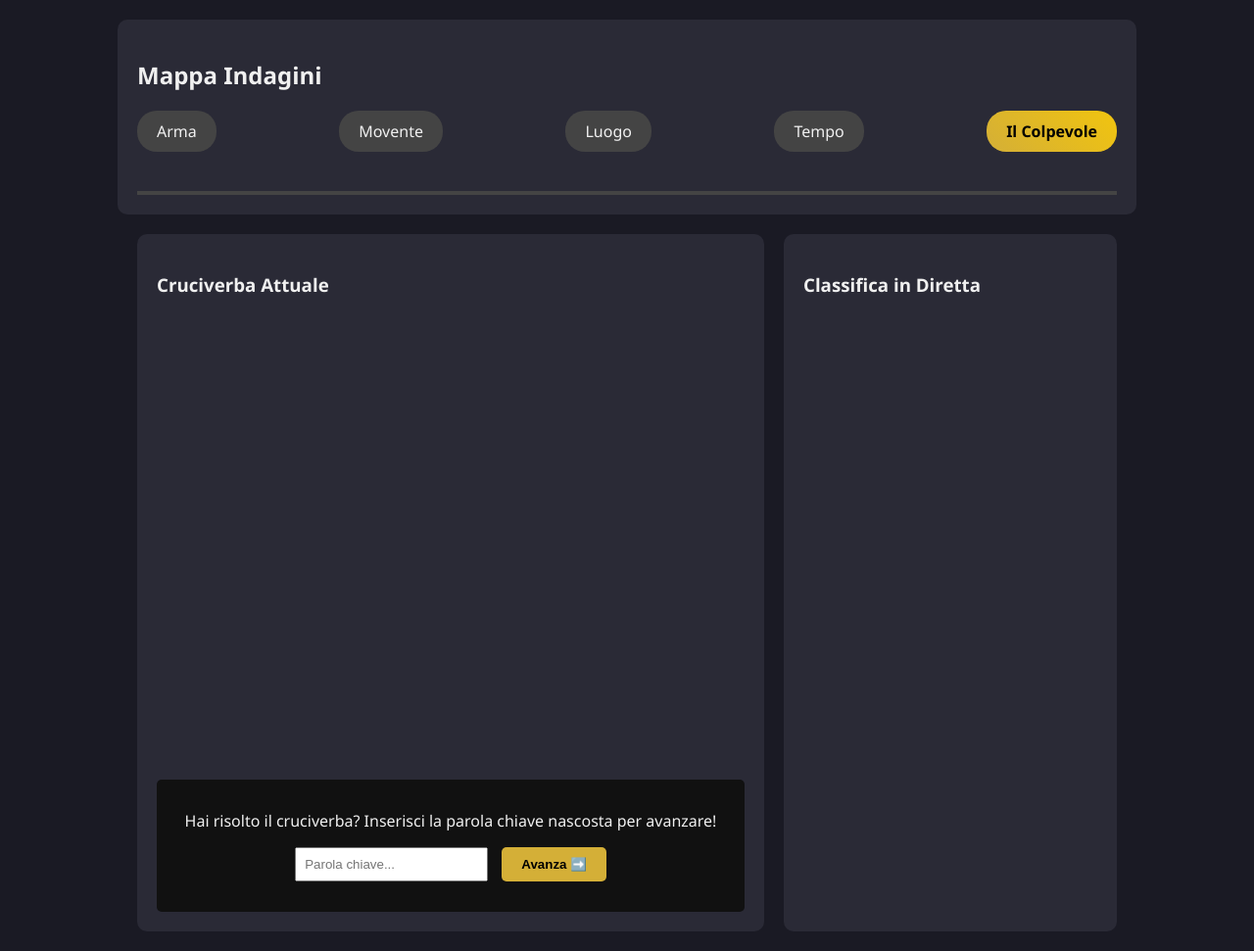
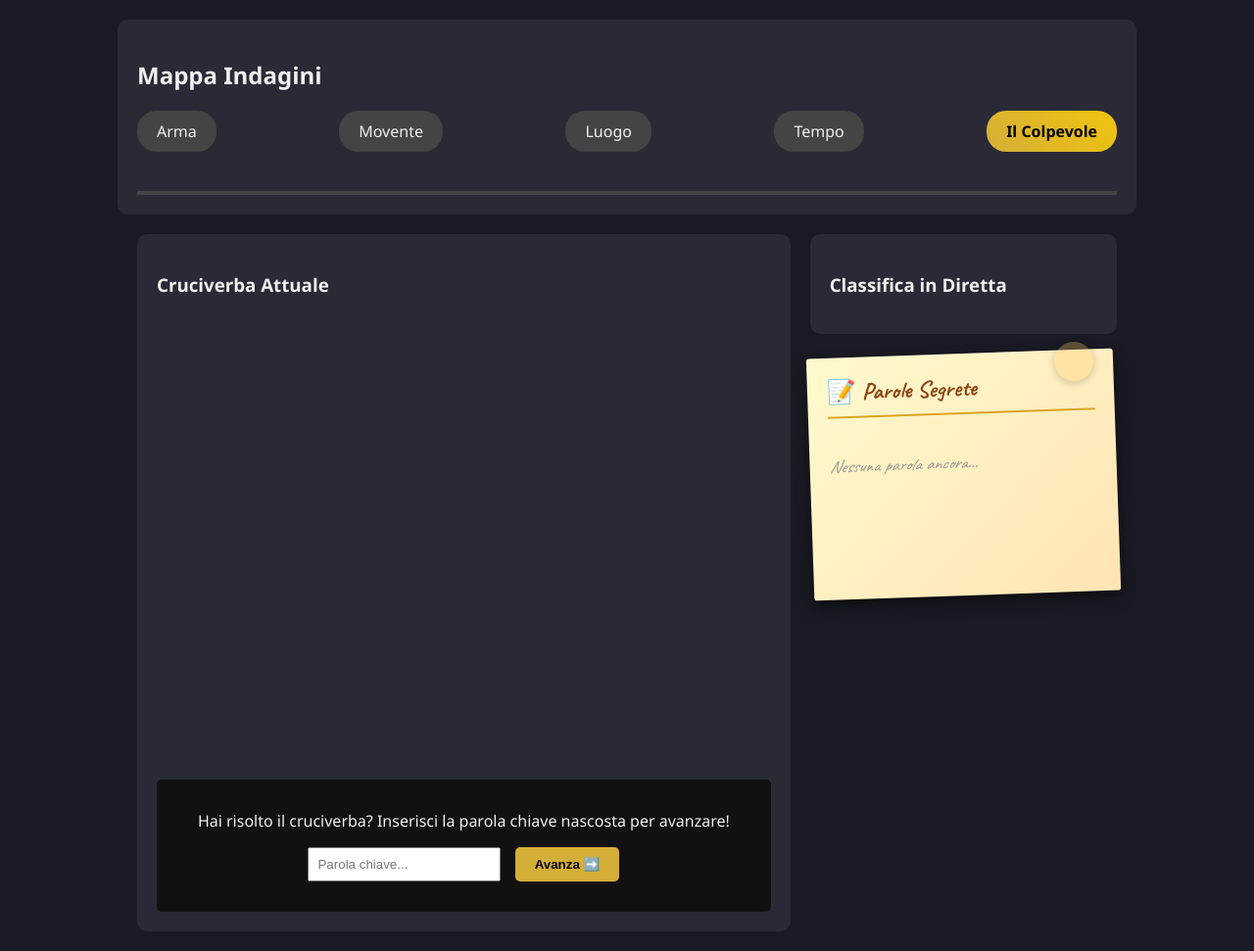
Before and after one commit to liuk3/progetto-tecnologie-didattiche, a Flask app: page /game in a window 1280 px wide. Shown: the whole page at 98% size. Run offline with Flask 3, Linux system fonts and the light colour scheme; the visitor is signed in with stand-in values (Sample User, id 1); some libraries are stand-ins or nearby versions.

Commit message:
aggiunto post-it
(ancora da aggiustare e mettere bene a posto)

```diff
--- a/static/js/game.js
+++ b/static/js/game.js
@@ -7,11 +7,66 @@ const PUZZLE_URLS = [
     "https://puzzel.org/it/cruciverba/tuo-id-5"  // 5. Assassino (Pergamena)
 ];
 
+const STEP_NAMES = [
+    "Arma",
+    "Movente",
+    "Luogo",
+    "Tempo",
+    "Colpevole"
+];
+
+// Salva le parole segrete nel localStorage
+function saveSecretWords(words) {
+    localStorage.setItem('secretWords', JSON.stringify(words));
+}
+
+// Carica le parole segrete dal localStorage
+function loadSecretWords() {
+    const words = localStorage.getItem('secretWords');
+    return words ? JSON.parse(words) : [];
+}
+
+// Aggiunge una parola segreta al post-it
+function addSecretWordToSticky(word, step) {
+    const content = document.getElementById('sticky-note-content');
+    const words = loadSecretWords();
+
+    const stepName = step < STEP_NAMES.length ? STEP_NAMES[step] : `Step ${step + 1}`;
+    const fullEntry = `${stepName}: ${word}`;
+
+    // Aggiungi alla lista se non è già presente
+    if (!words.includes(fullEntry)) {
+        words.push(fullEntry);
+        saveSecretWords(words);
+    }
+
+    // Aggiorna il post-it
+    renderStickyNote();
+}
+
+// Renderizza il post-it con tutte le parole
+function renderStickyNote() {
+    const content = document.getElementById('sticky-note-content');
+    const words = loadSecretWords();
+
+    if (words.length === 0) {
+        content.innerHTML = '<p style="color: #999; font-style: italic;">Nessuna parola ancora...</p>';
+        return;
+    }
+
+    content.innerHTML = words.map((word, index) => {
+        return `<div class="secret-word">${word}</div>`;
+    }).join('');
+}
+
 function initGame() {
     if (!document.getElementById('puzzle-frame')) return;
 
     // Precarica i suoni di festa (usa file reali se disponibili)
     loadCelebrationSounds();
+
+    // Inizializza il post-it
+    renderStickyNote();
 
     // Aggiungi event listener per il tasto Enter sull'input della parola chiave
     document.getElementById('keyword-input').addEventListener('keydown', function(event) {
@@ -154,6 +209,9 @@ async function submitAnswer() {
         errorMsg.style.color = "lightgreen";
         errorMsg.innerText = "Corretto! Avanzamento in corso...";
 
+        // Aggiungi la parola segreta al post-it
+        addSecretWordToSticky(answer, data.step);
+
         if (data.step < 5) {
             // Festeggia il passo completato
             celebrateStep();
--- a/static/style.css
+++ b/static/style.css
@@ -1,3 +1,5 @@
+@import url('https://fonts.googleapis.com/css2?family=Caveat:wght@400;700&display=swap');
+
 :root {
     --bg-color: #1a1a24;
     --text-color: #f0f0f0;
@@ -140,8 +142,14 @@ button:hover { background-color: #f1c40f; }
 
 .error { color: #ff4c4c; }
 
+.side-container {
+    flex: 1;
+    display: flex;
+    flex-direction: column;
+    gap: 20px;
+}
+
 .leaderboard-area {
-    flex: 1;
     background: var(--panel-bg);
     padding: 20px;
     border-radius: 10px;
@@ -155,6 +163,73 @@ button:hover { background-color: #f1c40f; }
 .leaderboard-area li {
     padding: 10px;
     border-bottom: 1px solid #444;
+}
+
+/* --- Sticky Note --- */
+.sticky-note {
+    background: #FFF8DC;
+    background: linear-gradient(135deg, #FFFACD 0%, #FFE4B5 100%);
+    padding: 20px;
+    border-radius: 3px;
+    box-shadow:
+        0 8px 16px rgba(0, 0, 0, 0.4),
+        0 2px 4px rgba(0, 0, 0, 0.3),
+        inset 0 1px 0 rgba(255, 255, 255, 0.2);
+    transform: rotate(-2deg);
+    position: relative;
+}
+
+.sticky-note::before {
+    content: '';
+    position: absolute;
+    top: -8px;
+    right: 20px;
+    width: 40px;
+    height: 40px;
+    background: rgba(255, 200, 100, 0.3);
+    border-radius: 50%;
+    box-shadow: 0 2px 8px rgba(0, 0, 0, 0.2);
+    z-index: -1;
+}
+
+.sticky-note-header {
+    font-family: 'Caveat', cursive;
+    font-size: 24px;
+    font-weight: 700;
+    color: #8B4513;
+    margin-bottom: 15px;
+    padding-bottom: 10px;
+    border-bottom: 2px solid #DAA520;
+}
+
+.sticky-note-content {
+    font-family: 'Caveat', cursive;
+    font-size: 18px;
+    color: #333;
+    line-height: 1.8;
+    min-height: 150px;
+    max-height: 400px;
+    overflow-y: auto;
+}
+
+.sticky-note-content .secret-word {
+    display: block;
+    margin: 8px 0;
+    padding: 8px 12px;
+    background: rgba(255, 255, 255, 0.5);
+    border-left: 3px solid #DAA520;
+    animation: slideIn 0.5s ease-out;
+}
+
+@keyframes slideIn {
+    from {
+        opacity: 0;
+        transform: translateX(-20px);
+    }
+    to {
+        opacity: 1;
+        transform: translateX(0);
+    }
 }
 
 /* --- Responsività Mobile --- */
@@ -189,7 +264,12 @@ button:hover { background-color: #f1c40f; }
         gap: 15px;
     }
 
-    .puzzle-area, .leaderboard-area {
+    .side-container {
+        flex-direction: column;
+        gap: 15px;
+    }
+
+    .puzzle-area, .leaderboard-area, .sticky-note {
         flex: none;
         width: 100%;
     }
@@ -213,6 +293,10 @@ button:hover { background-color: #f1c40f; }
         padding: 12px;
         min-height: 44px; /* Per touch su mobile */
     }
+
+    .sticky-note {
+        transform: rotate(0deg);
+    }
 }
 
 /* --- Confetti --- */
--- a/templates/game.html
+++ b/templates/game.html
@@ -37,9 +37,16 @@
             </div>
         </div>
 
-        <div class="leaderboard-area">
-            <h3>Classifica in Diretta</h3>
-            <ul id="leaderboard-list"></ul>
+        <div class="side-container">
+            <div class="leaderboard-area">
+                <h3>Classifica in Diretta</h3>
+                <ul id="leaderboard-list"></ul>
+            </div>
+
+            <div class="sticky-note">
+                <div class="sticky-note-header">📝 Parole Segrete</div>
+                <div class="sticky-note-content" id="sticky-note-content"></div>
+            </div>
         </div>
     </div>
 
```
